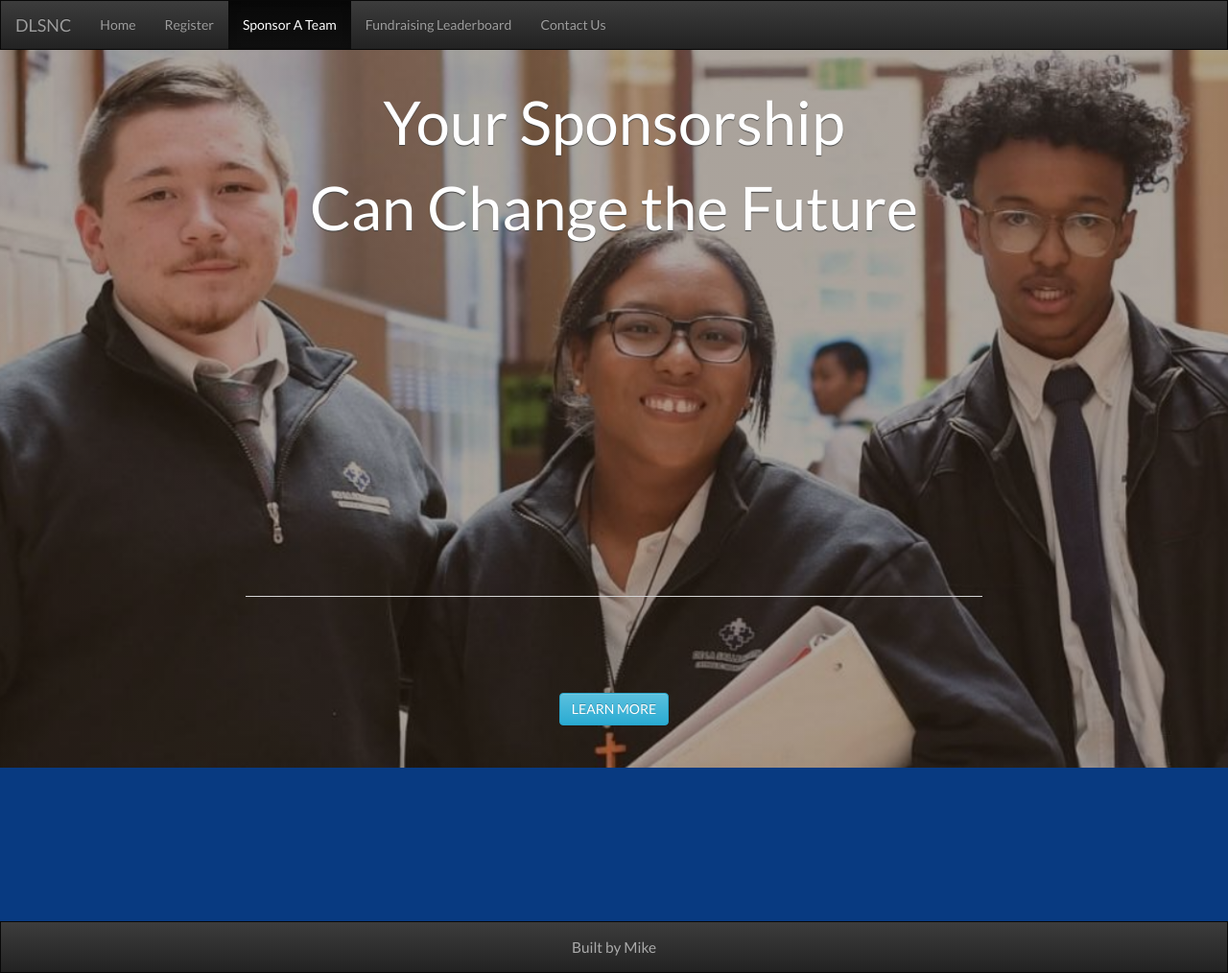
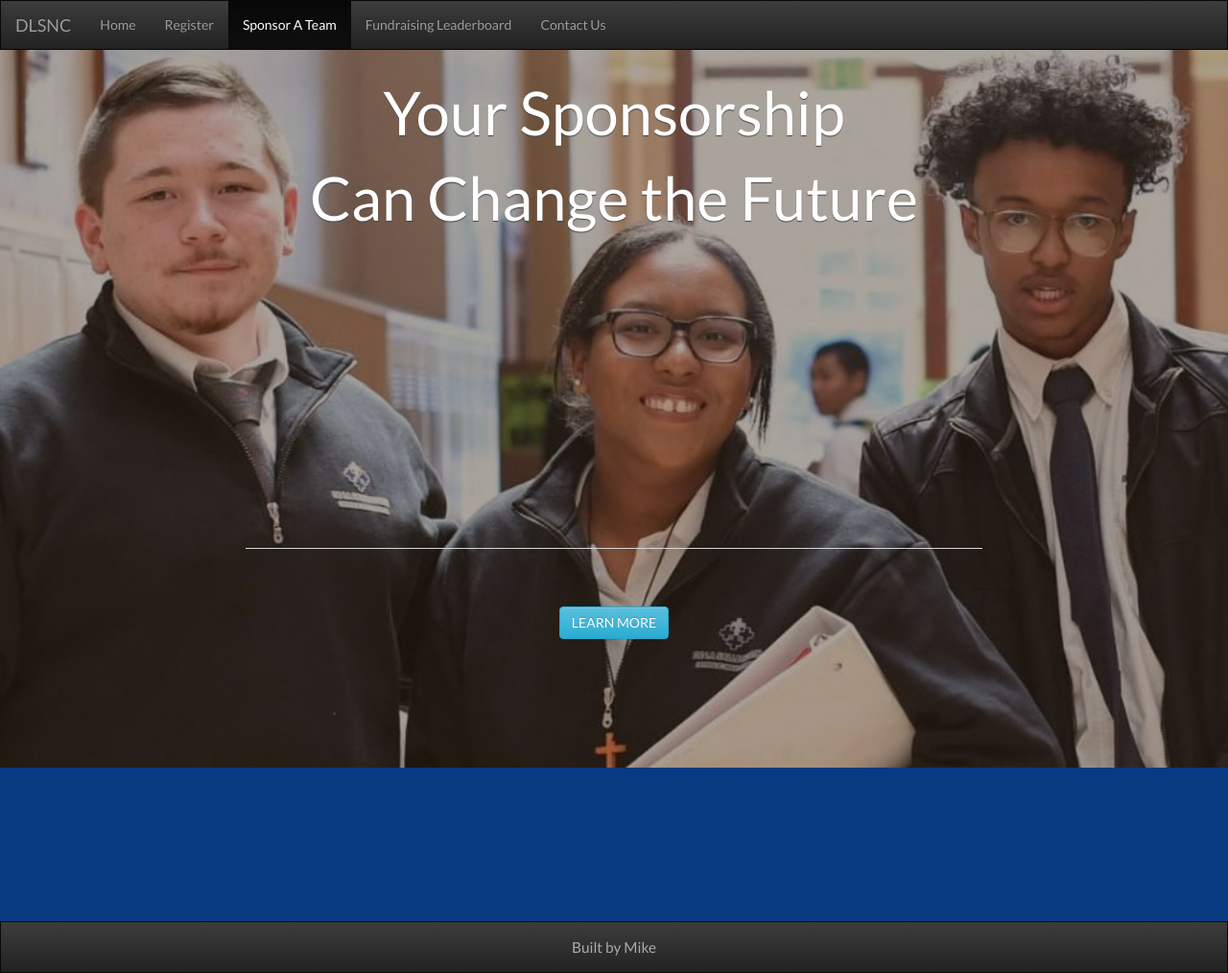
Before and after one commit to mike-jolliffe/DeLaSalle, a Django app: page /sponsor/ in a window 1280 px wide. Shown: the whole page at 96% size. Run offline with Django 3.2, Linux system fonts and the light colour scheme; some libraries are stand-ins or nearby versions.

Commit message:
fixing zoom issue on pages

```diff
--- a/pages/static/pages/css/main.css
+++ b/pages/static/pages/css/main.css
@@ -50,7 +50,7 @@ h1 .btn {
 }
 
 #sponsorJumbo {
-    padding-top: 20px;
+    padding-top: 10px;
 }
 
 hr {
@@ -74,6 +74,7 @@ hr {
   text-shadow: #444 0 1px 1px;
   background:transparent;
   margin-bottom: 0 !important;
+  padding-bottom: 0 !important;
 }
 
 .container {
--- a/pages/static/pages/js/main.js
+++ b/pages/static/pages/js/main.js
@@ -1,26 +1,26 @@
 $(document).ready(function () {
 
-    // Create parallax effect on homepage jumbotron
-    var jumboHeight = $('.jumbotron').outerHeight();
-
-    function parallax() {
-        var scrolled = $(window).scrollTop();
-        $('.bg').css('height', (jumboHeight - scrolled) + 'px');
-    }
-
-    $(window).scroll(function (e) {
-        parallax();
-    });
-
-    // If teammate known, display entry field for teammate name
-    $("#knowTeammate label").click(function () {
-        console.log($(this).text());
-        if ($(this).children().attr("id") == "option1") {
-            $('#pickTeammate').css('display', 'block');
-        } else {
-            $('#pickTeammate').css('display', 'none');
-        }
-    });
+    // // Create parallax effect on homepage jumbotron
+    // var jumboHeight = $('.jumbotron').outerHeight();
+    //
+    // function parallax() {
+    //     var scrolled = $(window).scrollTop();
+    //     $('.bg').css('height', (jumboHeight - scrolled + 500) + 'px');
+    // }
+    //
+    // $(window).scroll(function (e) {
+    //     parallax();
+    // });
+    //
+    // // If teammate known, display entry field for teammate name
+    // $("#knowTeammate label").click(function () {
+    //     console.log($(this).text());
+    //     if ($(this).children().attr("id") == "option1") {
+    //         $('#pickTeammate').css('display', 'block');
+    //     } else {
+    //         $('#pickTeammate').css('display', 'none');
+    //     }
+    // });
 
     $(function () {
 
--- a/pages/templates/pages/home.html
+++ b/pages/templates/pages/home.html
@@ -31,12 +31,11 @@
             fjs.parentNode.insertBefore(js, fjs);
         }(document, 'script', 'facebook-jssdk'));
         </script>
-    <div class="bg"></div>
     <div class="jumbotron text-center">
-        <br><br>
+        <div class="bg"></div>
         <h1>De La Salle North Catholic High School</h1>
         <h1>Inaugural Cornhole Tournament</h1>
-        <br><br><br><br><br><br><br>
+        <br><br><br><br><br>
         <p>Saturday, February 24th , 2018 from 1-4 pm at the DLSNC Gymnasium.</p>
         <p>7528 N. Fenwick Avenue, Portland OR 97217. Free parking in lot.</p>
         <p>$125 pp ($250 per team) – individual's entry fee. Fee includes 2 drinks and “tailgate style” food.</p>
--- a/pages/templates/pages/sponsor.html
+++ b/pages/templates/pages/sponsor.html
@@ -21,9 +21,9 @@
     <div id="sponsorJumbo" class="jumbotron text-center">
         <h1>Your Sponsorship</h1>
         <h1>Can Change the Future</h1>
-        <br><br><br><br><br><br><br><br><br><br><br><br><br><br><br><br><br>
+        <br><br><br><br><br><br><br><br><br><br><br><br><br><br><br>
         <hr>
-        <br><br><br><br>
+        <br><br>
         <a href="{% url 'opportunities' %}">
             <input type="button" id="registerBtn" class="btn btn-info" value="LEARN MORE">
         </a>
```
